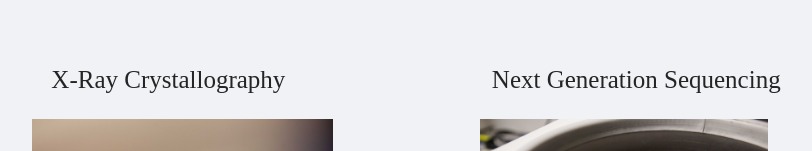
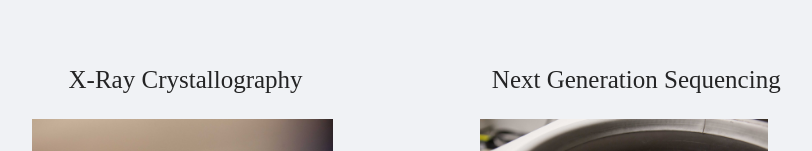
Before and after one commit to KinChao/rouselab-frontend, a React (Create React App) app: page /admin2 in a window 1280 px wide. Shown: the part 946-1097 px from the top of the page, without its empty margins (224-1036 px from the left). Built offline with nearby package versions, Linux system fonts and the light colour scheme.

Commit message:
modified:   build/asset-manifest.json 	modified:   build/index.html 	modified:   src/App.js 	build/static/css/ 	build/static/js/

```diff
--- a/src/App.js
+++ b/src/App.js
@@ -127,7 +127,7 @@ const App = () => (
       <Col flex={8}></Col>
 
       <Col flex={1}>
-      <div style={{fontSize: '25px',textAlign: 'left'}}>
+      <div style={{fontSize: '25px',textAlign: 'center'}}>
         X-Ray Crystallography
       </div>
       </Col>
```
Also changed, not shown: 2 other files (tests, documents, lock files or other folders).
